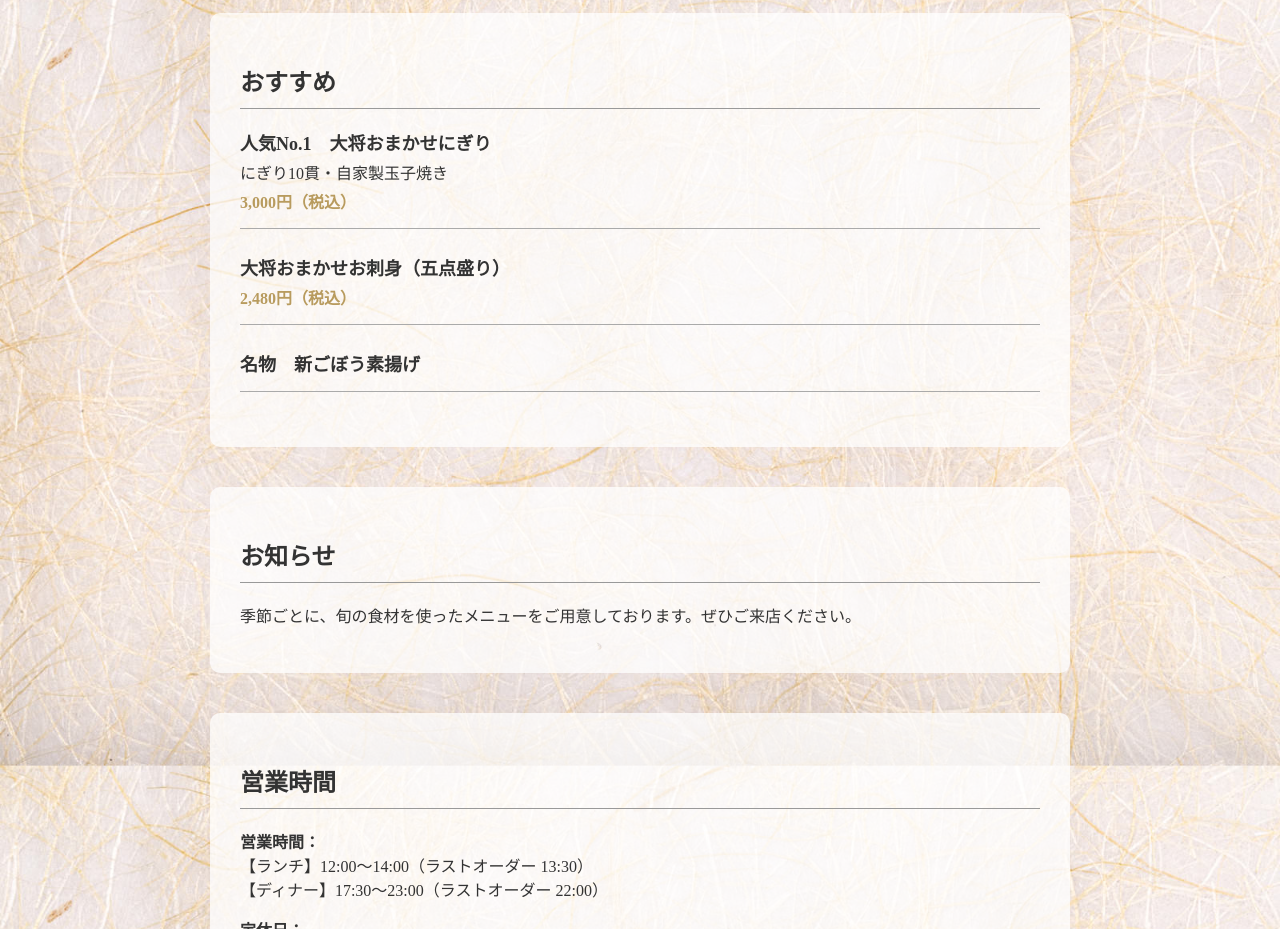
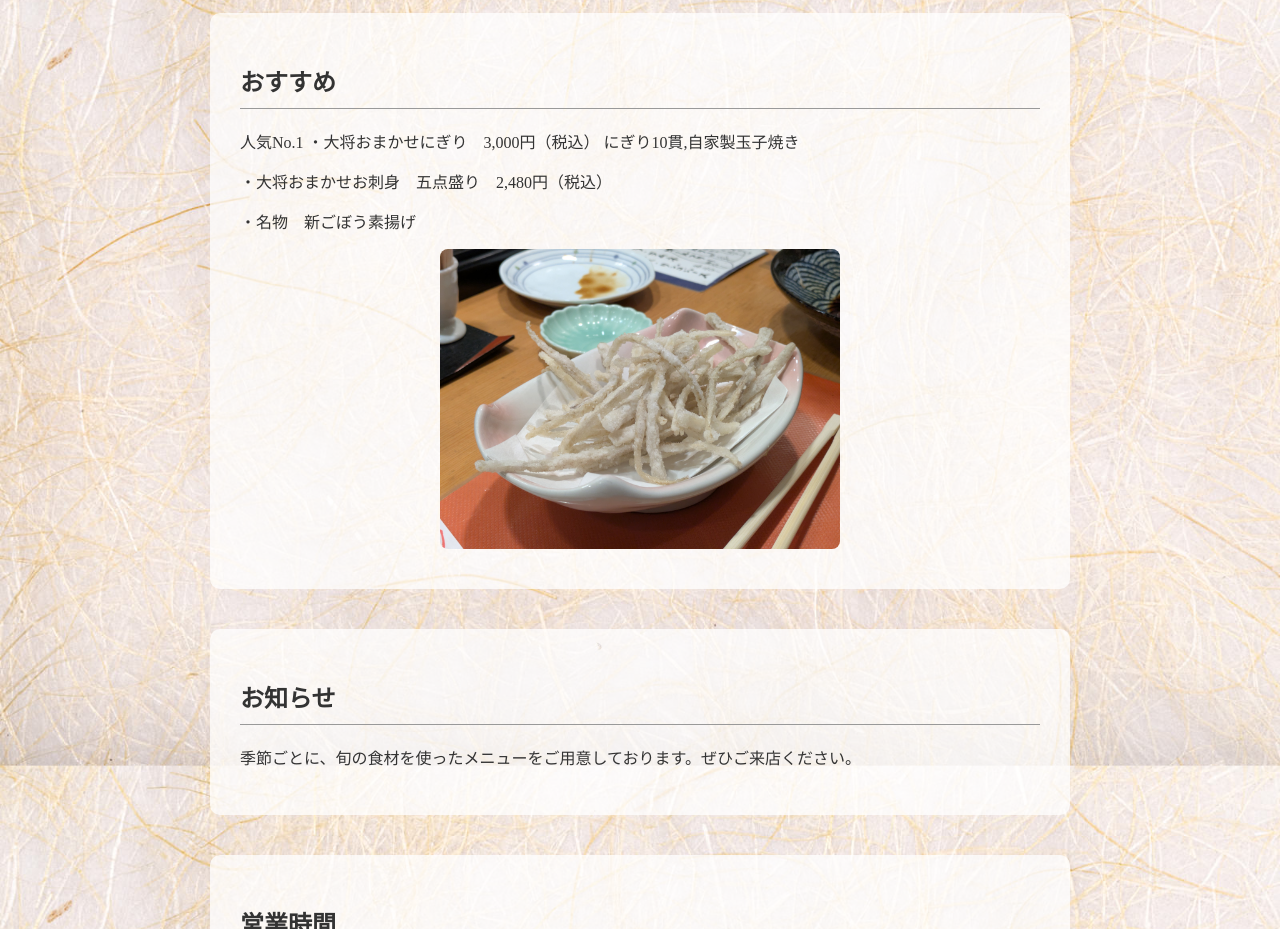
Before and after one commit to dangoya77/ooedo-sushi-website, a plain HTML site: page index.html in a window 1280 px wide. Shown: the part 940-1869 px from the top of the page. Drawn offline with Linux system fonts and the light colour scheme.

Commit message:
おすすめに、「新ごぼう素揚げ」写真を追加

```diff
--- a/index.html
+++ b/index.html
@@ -37,24 +37,15 @@
     <!-- 季節のおすすめ -->
 <section id="recommend">
     <h2>おすすめ</h2>
+    <p>人気No.1
+    ・大将おまかせにぎり　3,000円（税込）
+        にぎり10貫,自家製玉子焼き</p>
+    <p>・大将おまかせお刺身　五点盛り　2,480円（税込）</p>
 
-    <div class="menu-item">
-        <h3>人気No.1　大将おまかせにぎり</h3>
-        <p>にぎり10貫・自家製玉子焼き</p>
-        <span class="price">3,000円（税込）</span>
-    </div>
-
-    <div class="menu-item">
-        <h3>大将おまかせお刺身（五点盛り）</h3>
-        <span class="price">2,480円（税込）</span>
-    </div>
-
-    <div class="menu-item">
-        <h3>名物　新ごぼう素揚げ</h3>
-    </div>
-
+    <p>・名物　新ごぼう素揚げ</p>
+    <!-- ここに写真を追加 -->
+    <img src="images/gobo.jpg" alt="新ごぼう素揚げ" class="menu-photo">
 </section>
-
     <!-- お知らせ -->
     <section id="news">
         <h2>お知らせ</h2>
--- a/style.css
+++ b/style.css
@@ -292,3 +292,11 @@ footer .footer-info {
     font-weight: normal;
     color: #333;
 }
+/* メニュー写真 */
+.menu-photo {
+    width: 100%;        /* 画面幅に合わせる */
+    max-width: 400px;   /* 大きすぎないように制限 */
+    display: block;     /* ブロック表示で下に余白 */
+    margin: 10px auto;  /* 上下余白＋中央揃え */
+    border-radius: 8px; /* 角を丸めて和風に */
+}
```
Also changed, not shown: images/gobo.jpg (added).
